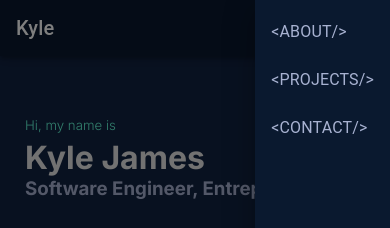
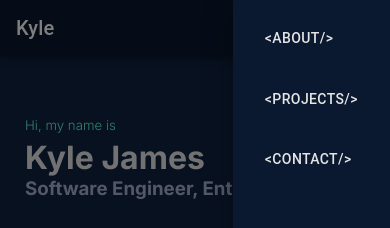
Before and after one commit to caxky/Personal-Site, a React (Create React App) app: page / in a window 390 px wide. Both pictures are taken after a click on the button "menu". Shown: the top 228 px of the page. Built offline with nearby package versions, Linux system fonts and the light colour scheme.

Commit message:
Make drawer text bone white

```diff
--- a/src/components/navbar/Navbar.jsx
+++ b/src/components/navbar/Navbar.jsx
@@ -28,6 +28,9 @@
 export default function Navbar() {
   const [isDrawerOpen, setIsDrawerOpen] = useState(false);
   const isMobile = useMediaQuery('(max-width:600px)');
+  const buttonStyle = {
+    color: theme.palette.text.primary,
+  };
 
   const toggleDrawer = () => {
     setIsDrawerOpen(!isDrawerOpen);
@@ -79,13 +82,19 @@
         >
           <List>
             <ListItem style={{ cursor: 'pointer' }} onClick={() => scrollToSection('about')}>
-              <ListItemText primary={'<ABOUT/>'} />
+              <ListItemText className='drawerButton'>
+                <Button variant="h6">{'<About/>'}</Button>
+              </ListItemText>
             </ListItem>
             <ListItem style={{ cursor: 'pointer' }} onClick={() => scrollToSection('projects')}>
-              <ListItemText primary={'<PROJECTS/>'} />
+              <ListItemText className='drawerButton'>
+                <Button variant="h6">{'<Projects/>'}</Button>
+              </ListItemText>
             </ListItem>
             <ListItem style={{ cursor: 'pointer' }} onClick={() => scrollToSection('contact')}>
-              <ListItemText primary={'<CONTACT/>'} />
+              <ListItemText className='drawerButton'>
+                <Button variant="h6">{'<Contact/>'}</Button>
+              </ListItemText>
             </ListItem>
           </List>
         </Drawer>
--- a/src/components/navbar/navbar.scss
+++ b/src/components/navbar/navbar.scss
@@ -41,3 +41,7 @@
     }
   }
 }
+
+.drawerButton {
+  color: $bone-white;
+}
```
